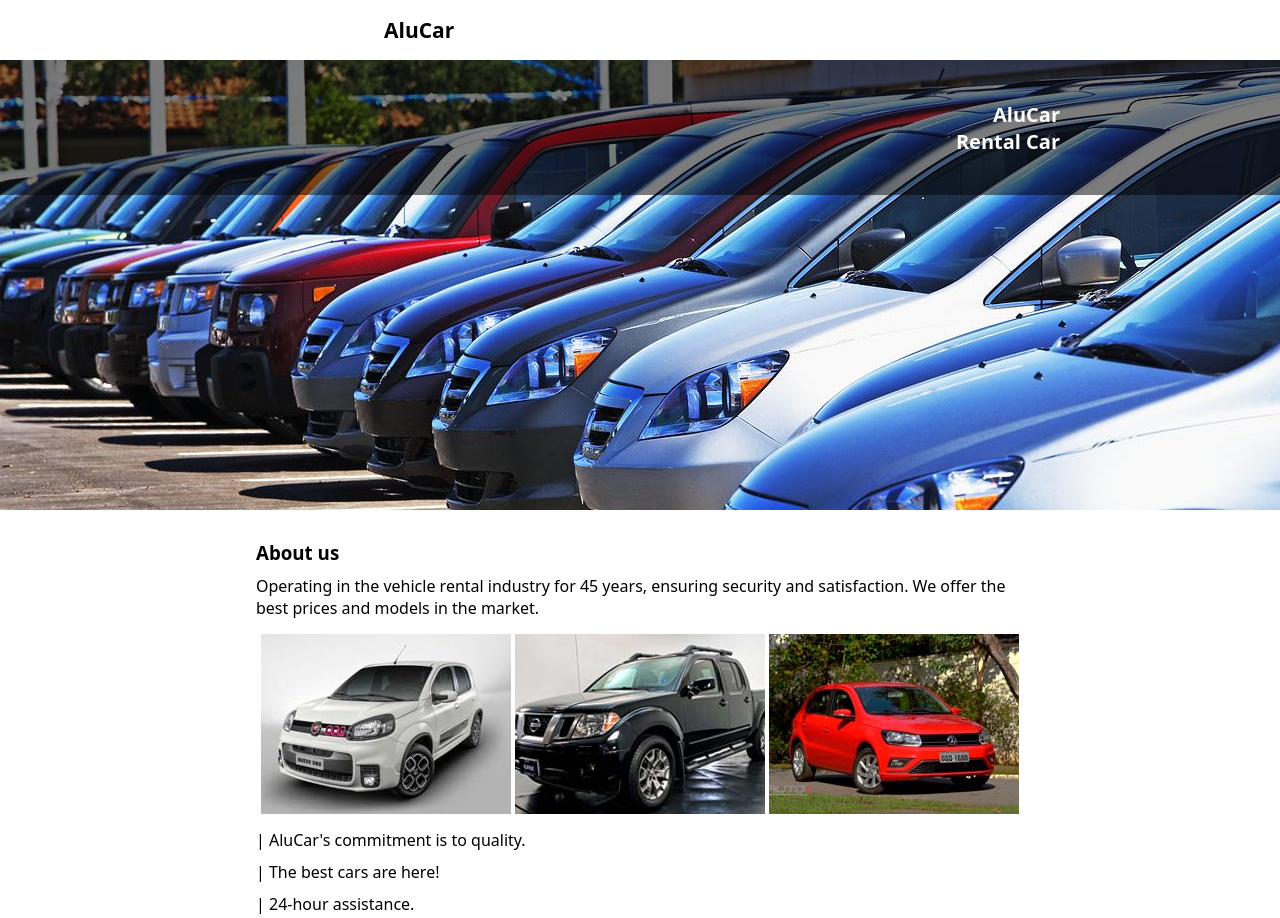
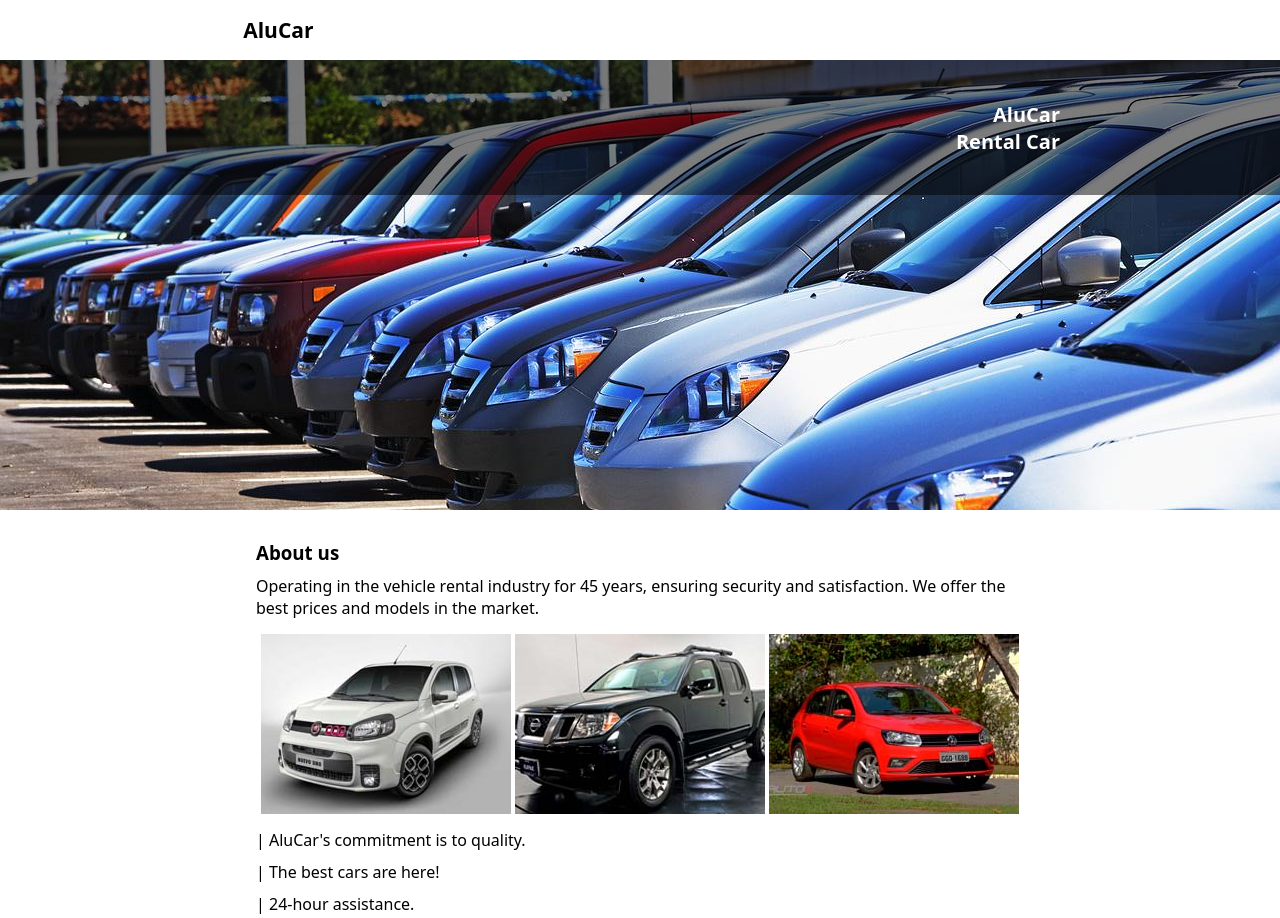
Before and after one commit to alexsandersautier/AluCar, a plain HTML site: page index.html in a window 1280 px wide. Shown: the top 918 px of the page. Drawn offline with Linux system fonts and the light colour scheme.

Commit message:
ajust in style header

```diff
--- a/style.css
+++ b/style.css
@@ -11,7 +11,7 @@ header{
     align-items: center;
 }
 header p{
-    margin-left: 30%;
+    margin-left: 19%;
     font-weight: 700;
     font-size: 21px;
 }
```
